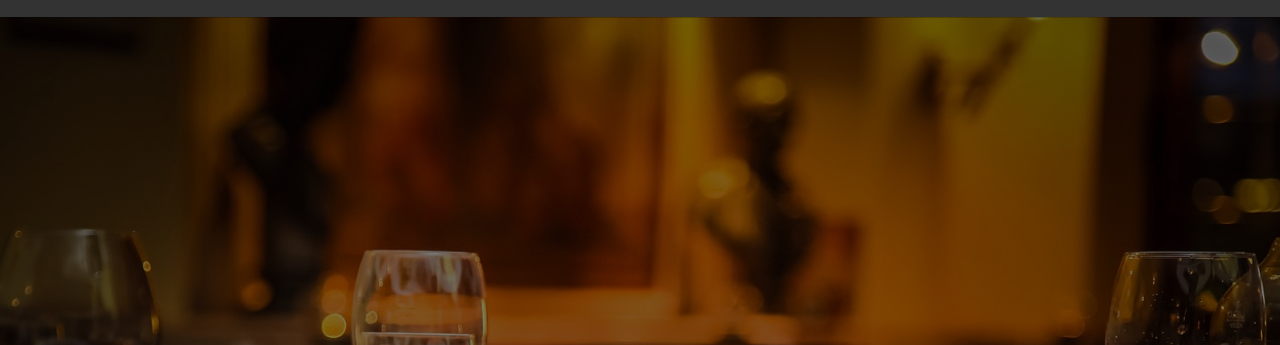
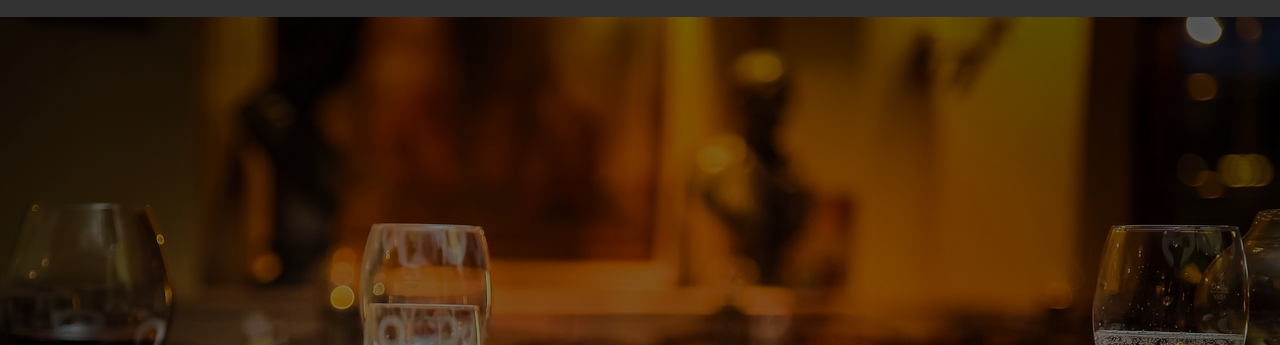
Before and after one commit to ABHISHEK-PRASAD-BAHELIYA/Restaurant-Page, a website built with webpack: page dist/index.html in a window 1280 px wide. Shown: the part 87-432 px from the top of the page. Built offline with nearby package versions, Linux system fonts and the light colour scheme.

Commit message:
change padding in styling

```diff
--- a/src/style.css
+++ b/src/style.css
@@ -59,7 +59,7 @@ header nav ul li a:hover {
     background-position: center;
     color: #fff;
     text-align: center;
-    padding: 20rem 2.2rem;
+    padding: 18rem 3rem;
     position: relative;
     z-index: 1;
 }
```
